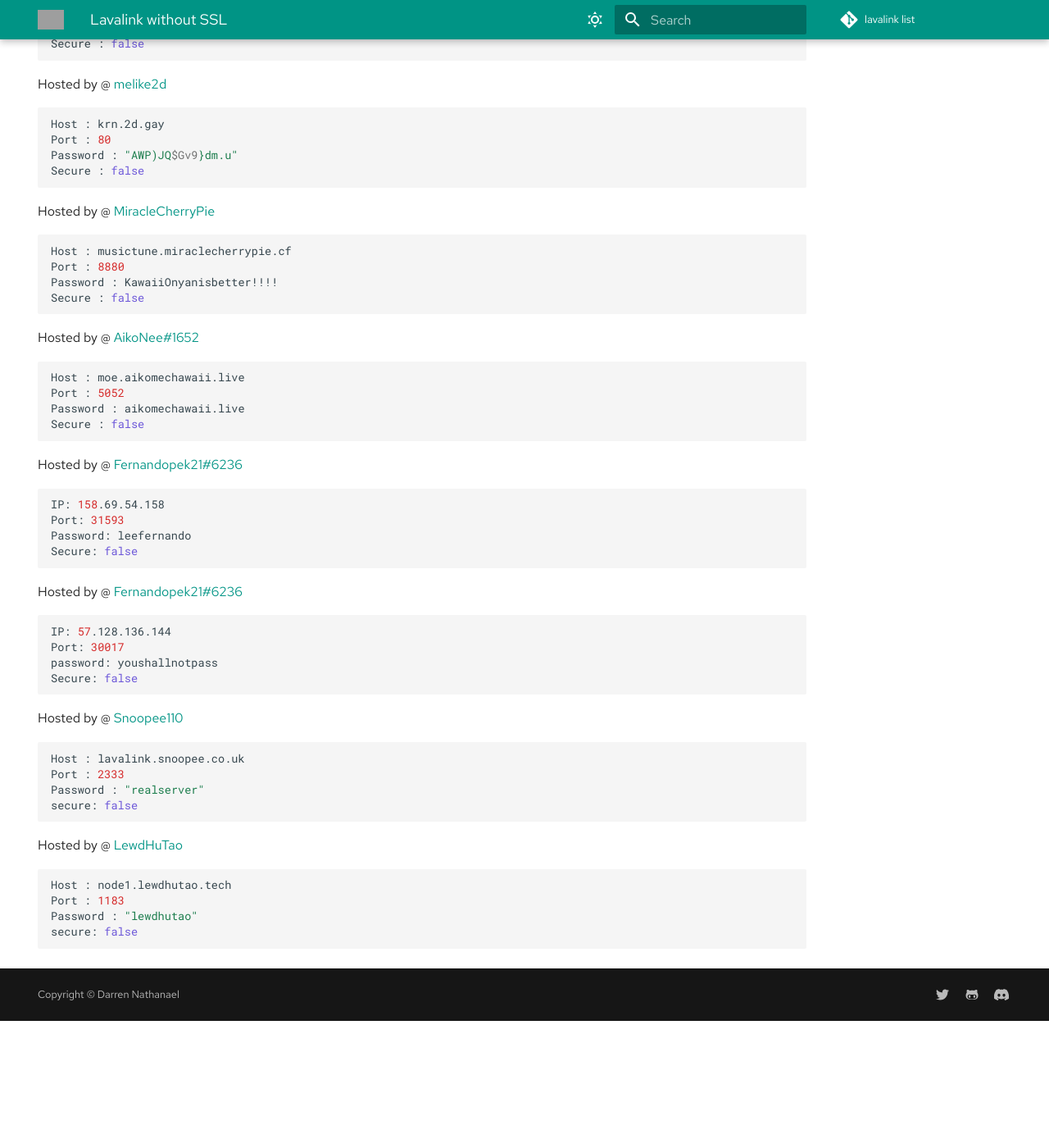
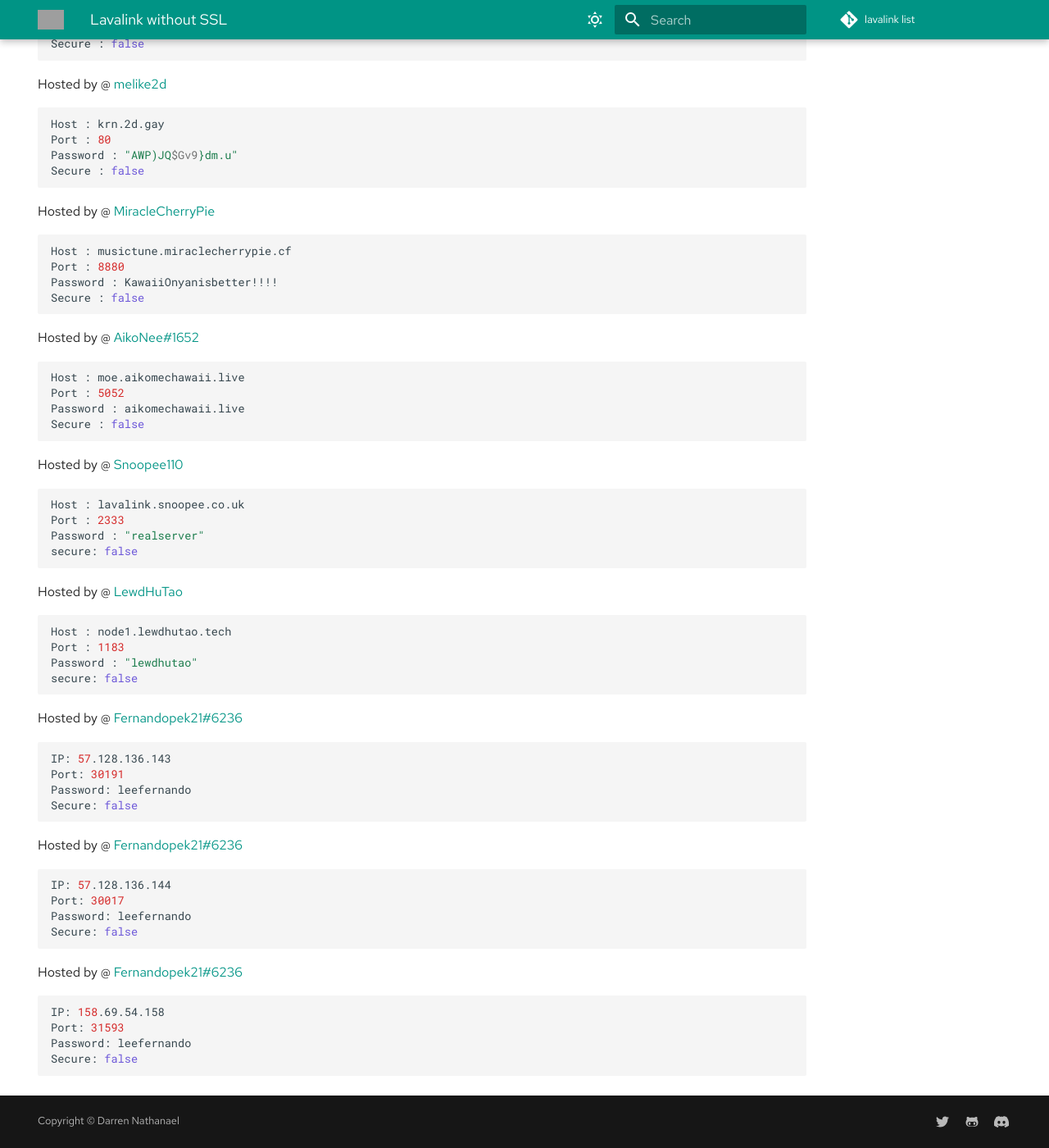
Before and after one commit to DarrenOfficial/lavalink-list, an MkDocs documentation site: the page built from docs/NoSSL/lavalink-without-ssl.md, in a window 1280 px wide and 1400 px high, scrolled down 2768 px. Shown: the whole window at 82% size. Built offline with MkDocs 1.6.1 and Material for MkDocs 9.7.7, drawn with Linux system fonts in a browser that asks for light colours; comment, search, counter and statistics services are not loaded; before the commit the page ends 4013 px from its top, so only the background shows below that; grey boxes are pictures that could not be loaded.

Commit message:
Update lavalink-without-ssl.md

````diff
--- a/docs/NoSSL/lavalink-without-ssl.md
+++ b/docs/NoSSL/lavalink-without-ssl.md
@@ -163,22 +163,6 @@ Password : aikomechawaii.live
 Secure : false
 ```
 
-
-Hosted by @ [Fernandopek21#6236](https://discord.gg/SzP9BdFPYF)
-```bash
-IP: 158.69.54.158
-Port: 31593
-Password: leefernando
-Secure: false
-```
-
-Hosted by @ [Fernandopek21#6236](https://discord.gg/SzP9BdFPYF)
-```bash
-IP: 57.128.136.144
-Port: 30017
-password: youshallnotpass
-Secure: false
-```
 Hosted by @ [Snoopee110](https://www.snoopee.co.uk)
 ```bash
 Host : lavalink.snoopee.co.uk
@@ -193,3 +177,27 @@ Port : 1183
 Password : "lewdhutao"
 secure: false
 ```
+
+Hosted by @ [Fernandopek21#6236](https://discord.gg/SzP9BdFPYF)
+```bash
+IP: 57.128.136.143
+Port: 30191
+Password: leefernando
+Secure: false
+```
+
+Hosted by @ [Fernandopek21#6236](https://discord.gg/SzP9BdFPYF)
+```bash
+IP: 57.128.136.144
+Port: 30017
+Password: leefernando
+Secure: false
+```
+
+Hosted by @ [Fernandopek21#6236](https://discord.gg/SzP9BdFPYF)
+```bash
+IP: 158.69.54.158
+Port: 31593
+Password: leefernando
+Secure: false
+```
````
